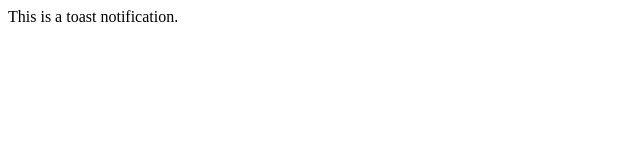
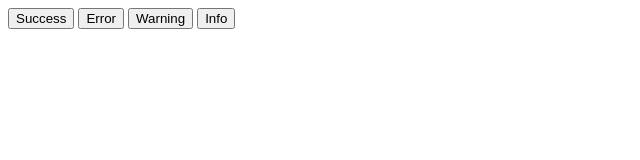
Before and after one commit to rcmehedi15/Toast-Notification, a plain HTML site: page index.html in a window 1280 px wide. Shown: the whole page, without its empty margins (0-640 px from the left). Drawn offline with Linux system fonts and the light colour scheme.

Commit message:
html file done

```diff
--- a/index.html
+++ b/index.html
@@ -1,20 +1,17 @@
 <!DOCTYPE html>
-<html lang="en">
-<head>
-    <meta charset="UTF-8">
-    <meta http-equiv="X-UA-Compatible" content="IE=edge">
-    <meta name="viewport" content="width=device-width, initial-scale=1.0">
+<html>
+  <head>
     <title>Toast Notification</title>
-    <!-- css file  -->
     <link rel="stylesheet" href="css/style.css">
-</head>
-<body>
-    <div class="toast">
-        <div class="toast-body">
-          This is a toast notification.
-        </div>
-      </div>
+  </head>
+  <body>
+    <div class="container">
+      <button class="success">Success</button>
+      <button class="error">Error</button>
+      <button class="warning">Warning</button>
+      <button class="info">Info</button>
+      <div class="message-box"></div>
+    </div>
     <script src="js/app.js"></script>
-</body>
-
+  </body>
 </html>
```
